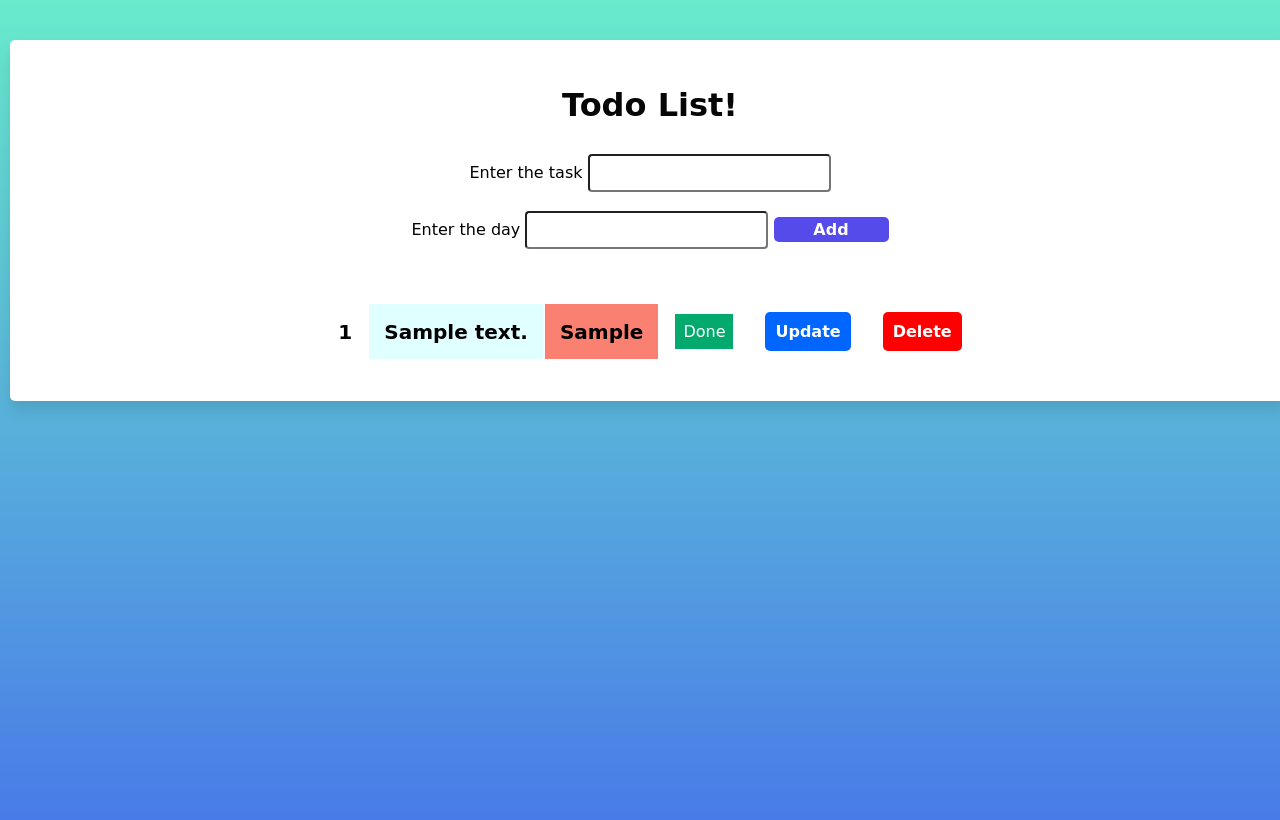
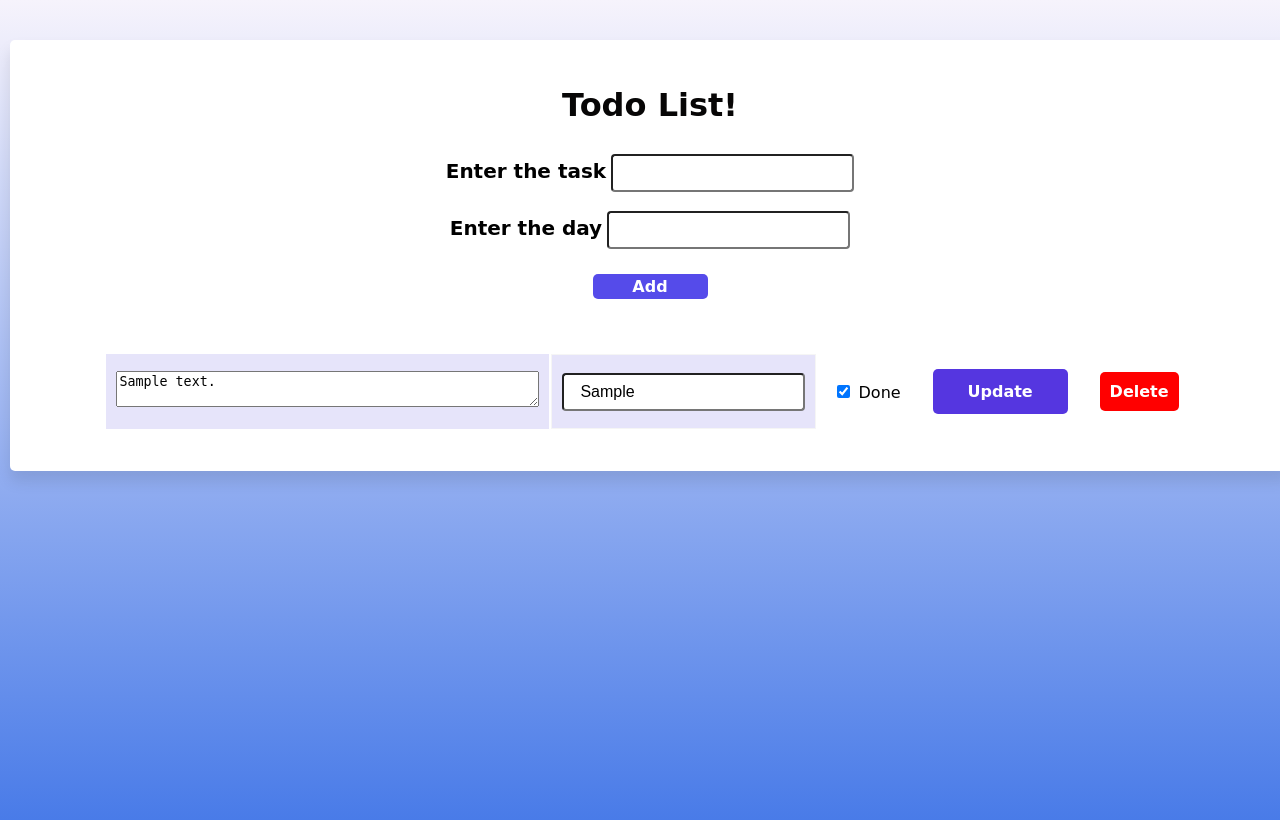
Before and after one commit to anusha562/todo_webapp, a Flask app: page /todo in a window 1280 px wide. Run offline with Flask 3, Linux system fonts and the light colour scheme; tables that the repository leaves empty hold one stand-in row (values such as "Sample post").

Commit message:
Changes to the html style

```diff
--- a/app.py
+++ b/app.py
@@ -40,22 +40,30 @@ def add():
             flash("Mention a day for the task", category='warning')
             return redirect(url_for("index"))
 
-@app.route('/update/<int:todo_id>')
+@app.route('/update/<int:todo_id>', methods=['PUT','POST'])
 def update(todo_id):
-    todo= Todo.query.get(todo_id)
-    todo.done=not todo.done
-    db.session.commit()
-    response = redirect(url_for("index"))
-    return response
-
-
-@app.route('/delete/<int:todo_id>')
-def delete(todo_id):
-    todo= Todo.query.get(todo_id)
-    db.session.delete(todo)
-    db.session.commit()
+    todo = Todo.query.get(todo_id)
+    if todo:
+        todo.task_description = request.form.get('task_description')
+        todo.day = request.form.get('day')
+        todo.done = 'done' in request.form  # Check if 'done' checkbox is checked
+        db.session.commit()
+        flash("Task updated successfully",category='message')
+    else:
+        flash("Task not found",category='error')
     return redirect(url_for("index"))
 
+@app.route('/delete/<int:todo_id>',methods=['GET','DELETE'])
+def delete(todo_id):
+    todo = Todo.query.get(todo_id)
+    if todo:
+        todo= Todo.query.get(todo_id)
+        db.session.delete(todo)
+        db.session.commit()
+        flash("Task deleted successfully",category='message')
+    else:
+        flash("Task cannot be deleted successfully",category='error')
+    return redirect(url_for("index"))
 
 if __name__=='__main__':
     app.run(debug=True)
--- a/static/style.css
+++ b/static/style.css
@@ -7,7 +7,7 @@ body{
     width: 100%;
     height: 100vh;
     padding: 10px;
-    background: linear-gradient(to bottom, #68EACC 0%, #497BE8 100%);
+    background: linear-gradient(to bottom, #f6f3fc 0%, #497BE8 100%);
     }
 .container {
     max-width: 600px;
@@ -27,7 +27,7 @@ h1 {
     padding: 12px 24px;
     font-family: "Comic Sans MS", "Comic Sans", cursive;
     font-size: 20px;
-    background-color: #007bff;
+    background-color: #2b00ff;
     color: #fff;
     border: none;
     border-radius: 5px;
@@ -61,9 +61,7 @@ border-radius:4px;
 padding: 8px 16px;
 font-size:16px;
 }
-/* #first{
-margin-top: 50px;
-} */
+
 .button1 {
    width: 115px;
    height: 25px;
@@ -78,19 +76,22 @@ margin-top: 50px;
    font-family: "Comic Sans MS", "Comic Sans", cursive;
 }
 .button2 {
-   width: 115px;
-   height: 25px;
-   background: #0066ff;
-   color:white;
-   padding: 10px;
+    width: 135px;
+   height: 45px;
+   background: #5536e0;
+   border:none;
    text-align: center;
    border-radius: 5px;
    font-weight: bold;
-   line-height: 25px;
+   font-size:16px;
+   color: #ffffff;
+   font-family: "Comic Sans MS", "Comic Sans", cursive;
+   cursor: pointer;
+   transition: background-color 0.3s ease;
 }
 .button3 {
-   width: 115px;
-   height: 25px;
+   width: 135px;
+   height: 65px;
    background: red;
    padding: 10px;
    text-align: center;
@@ -98,12 +99,19 @@ margin-top: 50px;
    color: white;
    font-weight: bold;
    line-height: 25px;
+
 }
 .label {
  color: white;
  padding: 8px;
-font-family: "Comic Sans MS", "Comic Sans", cursive;
+ font-family: "Comic Sans MS", "Comic Sans", cursive;
 
+}
+.thick{
+    font-weight: bold;
+    font-size: 20px;
+    color: black;
+    font-family: "Comic Sans MS", "Comic Sans", cursive;
 }
 .thick1{
     font-weight: bold;
@@ -112,16 +120,23 @@ font-family: "Comic Sans MS", "Comic Sans", cursive;
     font-family: "Comic Sans MS", "Comic Sans", cursive;
 }
 .thick2{
-    font-weight: bold;font-size: 20px;
-    background-color: lightcyan;
+    font-weight: bold;
+    font-size: 20px;
     color: black;
     font-family: "Comic Sans MS", "Comic Sans", cursive;
+    padding: 2px 10px; /* Add padding for better appearance */
+    background-color: rgba(130, 121, 231, 0.2); /* Add a semi-transparent background color */
 }
 .thick3{
-    font-weight: bold;font-size: 20px;
-    background-color: salmon;
+    font-weight: bold;
+    font-size: 20px;
     color: black;
     font-family: "Comic Sans MS", "Comic Sans", cursive;
+    border: 1px solid rgb(245, 245, 245); /* Reduce border thickness */
+    padding: 2px 10px; /* Add padding for better appearance */
+    background-color: rgba(130, 121, 231, 0.2); /* Add a semi-transparent background color */
+    cursor: pointer;
+    transition: background-color 0.3s ease;
 }
 .done {background-color: #04AA6D;}
 .pending {background-color: #ff9800;}
--- a/templates/todo.html
+++ b/templates/todo.html
@@ -21,9 +21,13 @@
             <div >
                 <label class="thick">Enter the task</label>
                 <input type="text" name="name">
-                <br>
+            </div>
+            <br>
+            <div>
                 <label class="thick">Enter the day</label>
                 <input type="text" name="day">
+            </div>
+               <div>
             <button class="button1" type="submit" >Add</button>
             </div>
         </form>
@@ -32,16 +36,25 @@
          <tbody>
         {% for todo in todo_list %}
         <tr>
-            <td class="thick1">{{todo.task_id }}</td>
-            <td class="thick2">{{ todo.task_description }}</td>
-            <td class="thick3">{{ todo.day }}</td>
-            {% if todo.done == False %}
-            <td><label class="label pending">Not done</label></td>
-            {% else %}
-            <td><label class="label done">Done</label></td>
-            {% endif %}
-            <td><a  href="/update/{{ todo.task_id }}" class="button2">Update</a></td>
-            <td><a  href="/delete/{{ todo.task_id }}" class="button3">Delete</a></td>
+            <td class="thick2">
+                <form action="/update/{{ todo.task_id }}" method="post">
+                    <textarea name="task_description" cols="50">{{todo.task_description}}</textarea>
+            </td>
+            <td class="thick3">
+                <input type="text" name="day" value="{{ todo.day }}">
+            </td>
+            <td>
+                <input type="checkbox" name="done" {% if todo.done %} checked {% endif %}>
+                <label>{{ "Done" if todo.done else "Not done" }}</label>
+            </td>
+            <td>
+                <button type="submit" class="button2">Update</button>
+            </td>
+            </form>
+
+            <td>
+                <a href="/delete/{{ todo.task_id }}" class="button3">Delete</a>
+            </td>
         </tr>
         {% endfor %}
     </tbody>
```
